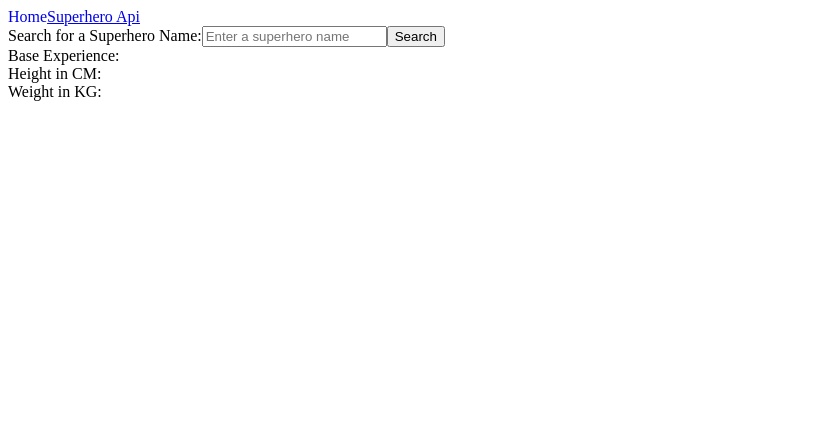
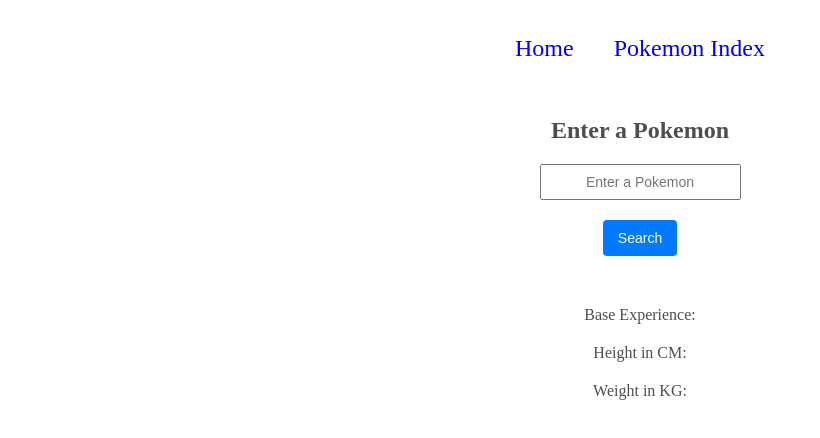
Before and after one commit to Esham156/Hackathon, a React (Vite) app: page /superheros in a window 1280 px wide. Shown: the top 438 px of the page, without its empty margins (0-820 px from the left). Built offline with nearby package versions, Linux system fonts and the light colour scheme; no server answers.

Commit message:
add styling

```diff
--- /dev/null
+++ b/src/components/Header/header.css
@@ -0,0 +1,15 @@
+nav {
+    padding: 8px 16px;
+    color: black;
+    width: 100%;
+    margin: 25px auto;
+    width: 50%;
+    padding: 10px;
+    text-align: center;
+    font-size: 24px;
+  }
+
+a {
+    margin: 20px;
+    text-decoration: none;
+}
--- a/src/components/Header/index.jsx
+++ b/src/components/Header/index.jsx
@@ -1,14 +1,14 @@
 import React from 'react';
 import { NavLink, Outlet } from 'react-router-dom';
-const styles = ({ isActive }) => ({ textDecoration: isActive ? 'underline' : 'none'});
+import './Header.css';
 
 export default function Header () {
     return (
         <main>
             <header>
                 <nav>
-                    <NavLink to="/" style={styles}>Home</NavLink>
-                    <NavLink to="/superheros" style={styles}>Superhero Api</NavLink>
+                    <NavLink to="/" >Home</NavLink>
+                    <NavLink to="/superheros" >Pokemon Index</NavLink>
                 </nav>
             </header>
             <Outlet />
--- a/src/components/SearchForm/index.jsx
+++ b/src/components/SearchForm/index.jsx
@@ -1,5 +1,6 @@
 import React from 'react'
 import { useState } from 'react';
+import './searchForm.css';
 
 function SearchForm({ onSearch }) {
 
@@ -16,13 +17,13 @@
 
     return (
     <form onSubmit={handleSubmit}>
+        <h2>Enter a Pokemon</h2>
         <label>
-        Search for a Superhero Name:
         <input
             type="text"
             value={searchTerm}
             onChange={handleInputChange}
-            placeholder="Enter a superhero name"
+            placeholder="Enter a Pokemon"
         />
         </label>
         <button type="submit">Search</button>
--- /dev/null
+++ b/src/components/SearchForm/searchForm.css
@@ -0,0 +1,49 @@
+h2 {
+    color: #4C4E52;
+}
+
+form {
+    display: flex;
+    flex-direction: column;
+    align-items: center;
+    margin-top: 20px;
+}
+
+label {
+    font-size: 16px;
+    margin-bottom: 10px;
+}
+
+input {
+    padding: 8px;
+    font-size: 14px;
+    margin-bottom: 10px;
+    text-align: center;
+}
+
+button {
+    background-color: #007bff;
+    color: #fff;
+    padding: 10px 15px;
+    font-size: 14px;
+    cursor: pointer;
+    border: none;
+    border-radius: 4px;
+    margin-bottom: 10px;
+}
+
+.output {
+    display: flex;
+    flex-direction: column;
+    align-items: center;
+    margin-top: 20px;
+    color: #4C4E52;
+}
+
+.name {
+    display: flex;
+    flex-direction: column;
+    align-items: center;
+    margin-top: 20px;
+    color: #4C4E52;
+}
--- a/src/components/superheroCard/index.jsx
+++ b/src/components/superheroCard/index.jsx
@@ -4,11 +4,11 @@
   console.log(hero)
   return (
     <>
-        <div className='PokemonName'>{hero.name}</div>
+        <div className='name'>{hero.name}</div>
         <div>
-            <div className='base_experience'>Base Experience: {hero.base_experience}</div>
-            <div className='weight'>Height in CM: {hero.height}</div>
-            <div className='weight'>Weight in KG:{hero.weight}</div>
+            <div className='output'>Base Experience: {hero.base_experience}</div>
+            <div className='output'>Height in CM: {hero.height}</div>
+            <div className='output'>Weight in KG: {hero.weight}</div>
         </div>
     </>
   )
--- a/src/contexts/index.jsx
+++ b/src/contexts/index.jsx
@@ -4,9 +4,10 @@
 
 export const AuthProvider = ({ children }) => {
   const [user, setUser] = useState()
+  const [searchArray, setSearchArray] = useState([]);
 
   return (
-    <AuthContext.Provider value={{ user, setUser }}>
+    <AuthContext.Provider value={{ user, setUser, searchArray, setSearchArray }}>
       {children}
     </AuthContext.Provider>
   );
--- /dev/null
+++ b/src/pages/HomePage/home.css
@@ -0,0 +1,16 @@
+h1 {
+    color: #4C4E52;
+    display: flex;
+    flex-direction: column;
+    align-items: center;
+    margin-top: 40px;
+}
+
+em {
+    color: #4C4E52;
+    display: flex;
+    flex-direction: column;
+    align-items: center;
+    margin-top: 20px;
+    margin-bottom: 80px;
+}
--- a/src/pages/HomePage/index.jsx
+++ b/src/pages/HomePage/index.jsx
@@ -1,8 +1,21 @@
 import React from 'react'
+import './home.css'
+import { useAuth } from '../../contexts'
+import { SuperheroCard } from '../../components'
 
 function Home() {
+
+  const { searchArray, setSearchArray } = useAuth()
+
   return (
-    <div>Home</div>
+    <>
+      <h1>Pokemon Api</h1>
+      <em>Search for facts about your favourite pokemon</em>
+      <div className='list'>
+      {searchArray.map(pokemon =><SuperheroCard key={pokemon.id} hero={pokemon} />)}
+      </div>
+
+    </>
   )
 }
 
--- a/src/pages/SuperheroPage/index.jsx
+++ b/src/pages/SuperheroPage/index.jsx
@@ -1,8 +1,10 @@
 import React, { useState, useEffect } from 'react'
 import { SearchForm, SuperheroCard } from '../../components'
+import { useAuth } from '../../contexts'
 
 function SuperHeroPage() {
 
+  const { searchArray, setSearchArray } = useAuth()
   const [search, setSearch] = useState('Charmander');
   const [showData, setShowData] = useState([])
 
@@ -13,6 +15,7 @@
 
         const data = await response.json();
         setShowData(data)
+        searchArray.push(data)
     }
 
     fetchSuperheroData();
```
Also changed, not shown: public/fav.png.
